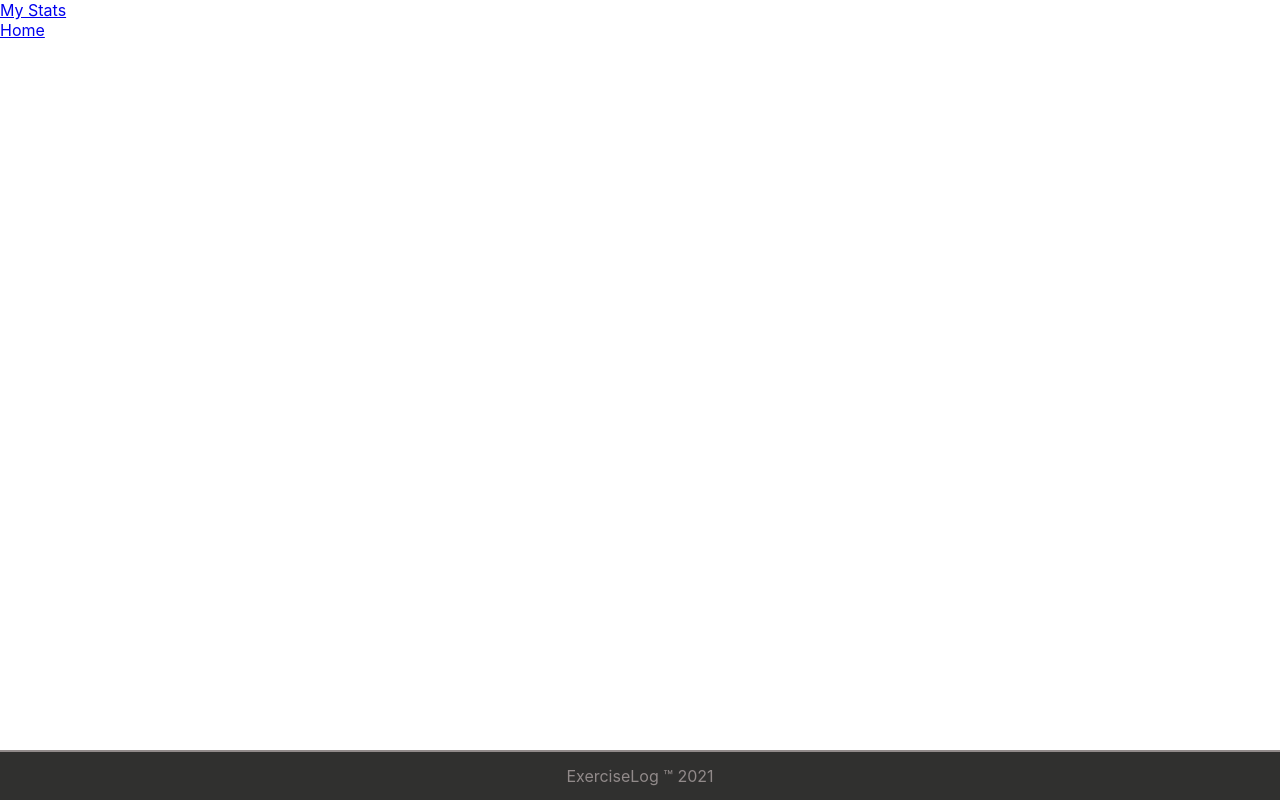
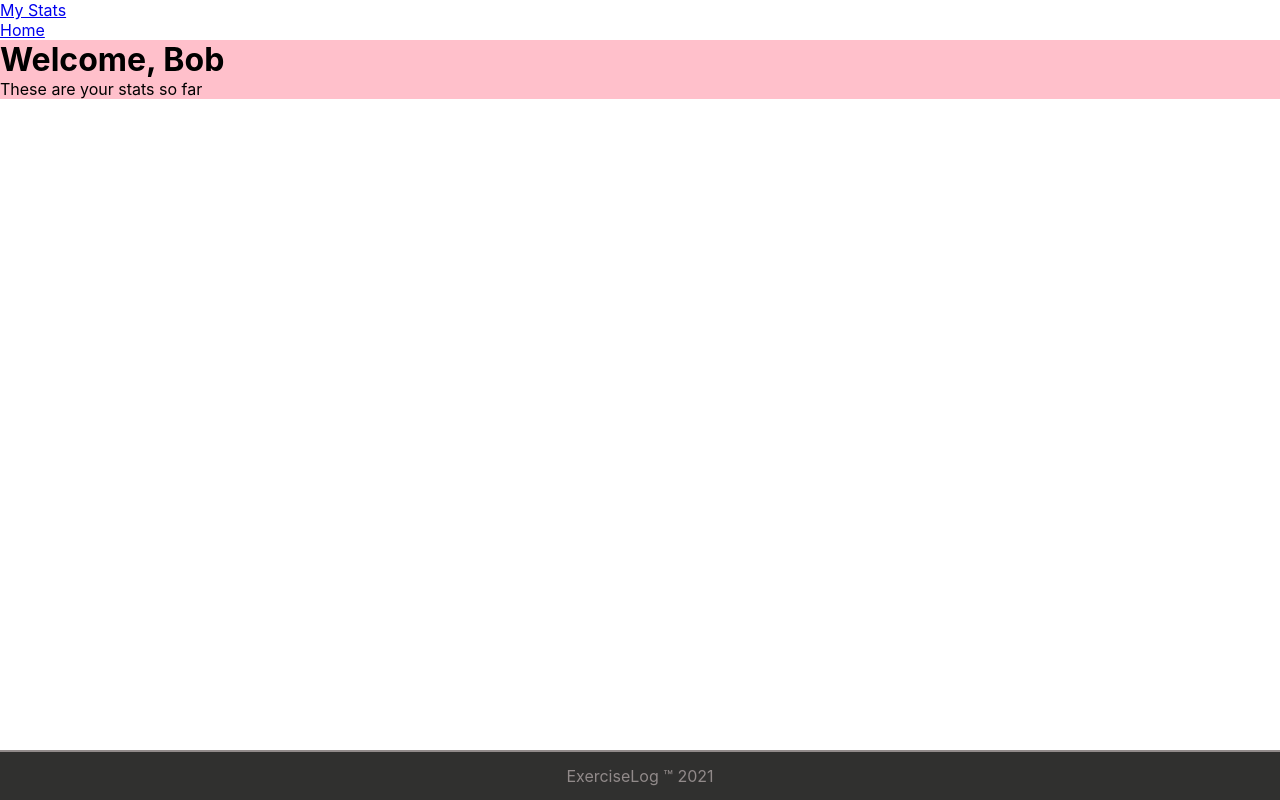
Before and after one commit to cat403/exercise_app, a React (Create React App) app: page /mystats in a window 1280 px wide. Built offline with nearby package versions, Linux system fonts and the light colour scheme.

Commit message:
did the routes, check spelling in the future to avoid headaches

```diff
--- a/src/MyStats.css
+++ b/src/MyStats.css
@@ -1,3 +1,3 @@
-* {
-  background-color: white;
+.my-stats {
+  background-color: pink;
 }
--- a/src/MyStats.js
+++ b/src/MyStats.js
@@ -2,8 +2,8 @@ import React from "react";
 import "./MyStats.css";
 function MyStats() {
   return (
-    <div className="myStats">
-      <h1>Welcome, {`${"Bob"}`}</h1>
+    <div className="my-stats">
+      <h1>Welcome, Bob</h1>
       <p>These are your stats so far</p>
     </div>
   );
--- a/src/index.js
+++ b/src/index.js
@@ -11,8 +11,9 @@ ReactDOM.render(
   <React.StrictMode>
     <Router>
       <Navigation></Navigation>
+
       <Routes>
-        <Route path="/mystats" elelement={<MyStats />} />
+        <Route path="/mystats" element={<MyStats />} />
         <Route path="/" element={<App />} />
       </Routes>
       <Footer></Footer>
```
